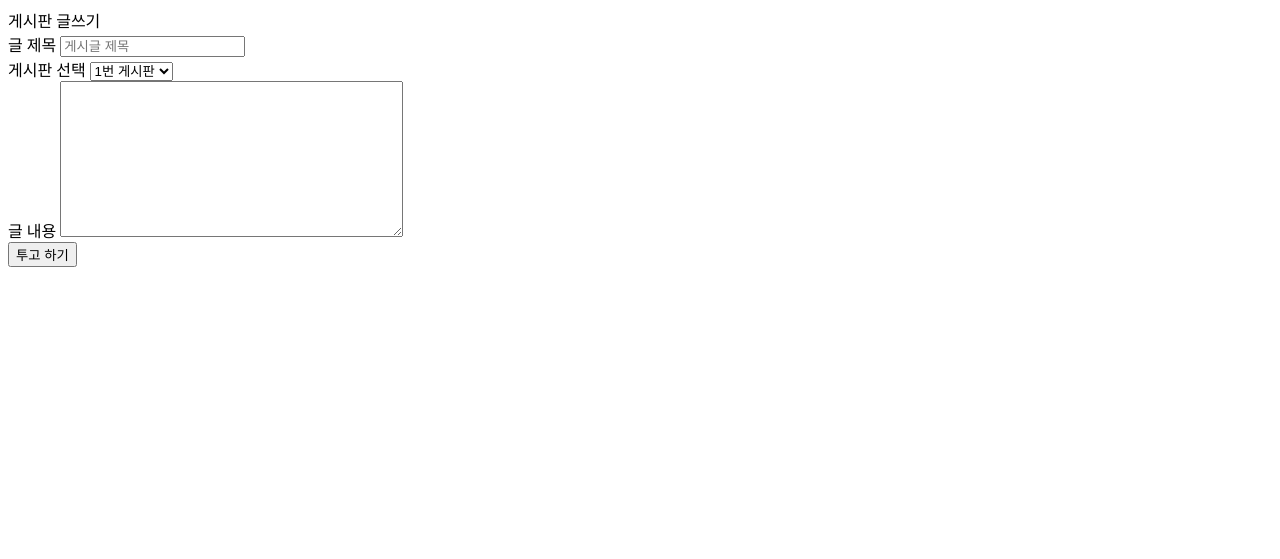
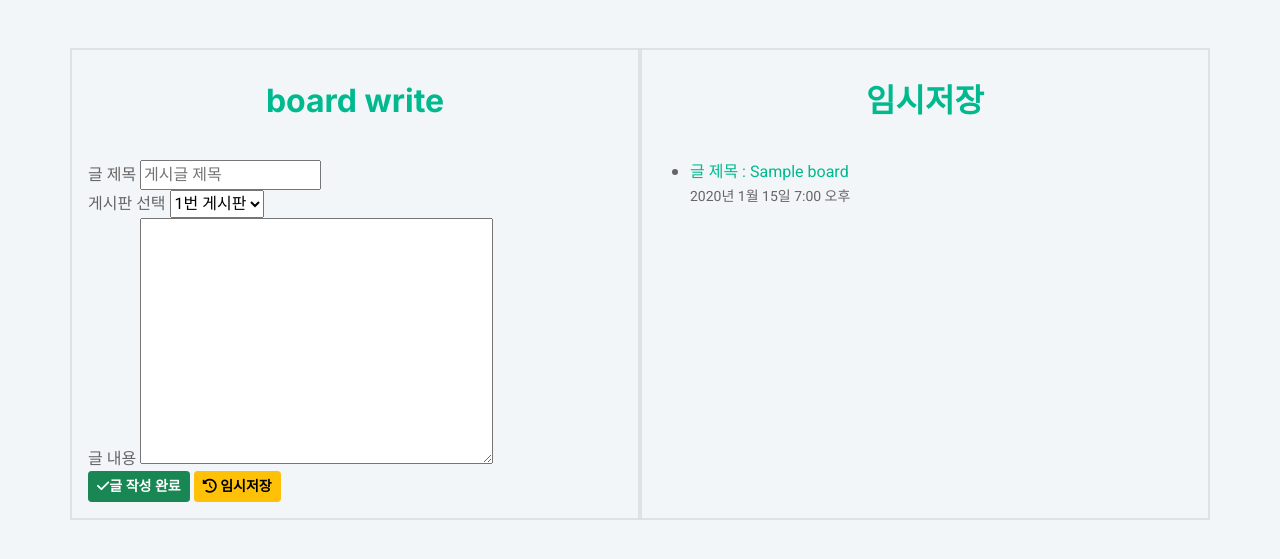
Before and after one commit to miggu8066/todo_project, a Django app: template board/templates/board/board_write.html in a window 1280 px wide. Shown: the top 559 px of the page. Run offline with Django 4.2, Linux system fonts and the light colour scheme; the template is opened without the code that fills it: values that come from a table or form of the project are taken from there, others are empty; tables that the repository leaves empty hold one stand-in row (values such as "Sample post"); parts of the project's set-up code (start-up, migrations or seed data) failed here and were passed over; some libraries are stand-ins or nearby versions.

Commit message:
20230525

```diff
--- a/board/templates/board/board_write.html
+++ b/board/templates/board/board_write.html
@@ -1,6 +1,39 @@
 <!DOCTYPE html>
+<html lang="kr">
 
-<div>게시판 글쓰기</div>
+<head>
+    <meta charset="UTF-8">
+    <title>Green write</title>
+    <meta http-equiv="X-UA-Compatible" content="IE=edge">
+    <meta name="viewport" content="width=device-width, initial-scale=1.0">
+
+    <!-- Google Web Fonts -->
+    <link rel="preconnect" href="https://fonts.googleapis.com">
+    <link rel="preconnect" href="https://fonts.gstatic.com" crossorigin>
+    <link href="https://fonts.googleapis.com/css2?family=Heebo:wght@400;500;600&family=Inter:wght@700;800&display=swap" rel="stylesheet">
+
+    <!-- Icon Font Stylesheet -->
+    <link href="https://cdnjs.cloudflare.com/ajax/libs/font-awesome/5.10.0/css/all.min.css" rel="stylesheet">
+    <link href="https://cdn.jsdelivr.net/npm/bootstrap-icons@1.4.1/font/bootstrap-icons.css" rel="stylesheet">
+
+    <!-- Libraries Stylesheet -->
+    <link href="/static/lib/animate/animate.min.css" rel="stylesheet">
+    <link href="/static/lib/owlcarousel/assets/owl.carousel.min.css" rel="stylesheet">
+
+    <!-- Customized Bootstrap Stylesheet -->
+    <link href="/static/css/bootstrap.min.css" rel="stylesheet">
+
+    <!-- Template Stylesheet -->
+    <link href="/static/css/style.css" rel="stylesheet">
+
+    <!-- Font Awesome -->
+    <link href="https://cdnjs.cloudflare.com/ajax/libs/font-awesome/6.0.0/css/all.min.css" rel="stylesheet"/>
+</head>
+<body>
+    <div class="container mt-5">
+        <div class="row">
+            <div class="col-md-6 border border-gray border-2 p-3">
+                <H2 class="container py-3 mb-4 text-center"><a href="{% url 'todo_main:main_page' %}">board write</a></H2>
                 <form action="" method="POST">
                     {% csrf_token %}
 
@@ -12,7 +45,29 @@
                     {% endfor %}
 
                     {% if error %}
+                    <div class="alert alert-danger" role="alert">
                         {{ error }}
+                    </div>
                     {% endif %}
-    <button tybe="submit">투고 하기</button>
+                    <div>
+                        <button tybe="submit" class="btn btn-sm btn-success" name="save_edit" onclick="return confirm('완료 하시겠습니까?');">
+                            <i class="fa-solid fa-check">글 작성 완료</i>
+                        </button>
+                        <button tybe="submit" class="btn btn-sm btn-warning" name="save_temp">
+                            <i class="fa-solid fa-clock-rotate-left"> 임시저장</i>
+                        </button>
+                    </div>
                 </form>
+            </div>
+            <div class="col-md-6 border border-gray border-2 p-3" >
+                <H2 class="container py-3 mb-4 text-center"><a href="#">임시저장</a></H2>
+                <ul>
+                    <li>
+                        <a href="#">글 제목 : {{ board.title }}</a>  <br> <small>{{ board.update_dttm }}</small>
+                    </li>
+                </ul>
+            </div>
+        </div>
+    </div>
+</body>
+</html>
```
Also changed, not shown: board/templates/board/board_modify.html (line endings or trailing spaces). Lines whose indentation alone changed are shown as unchanged.
